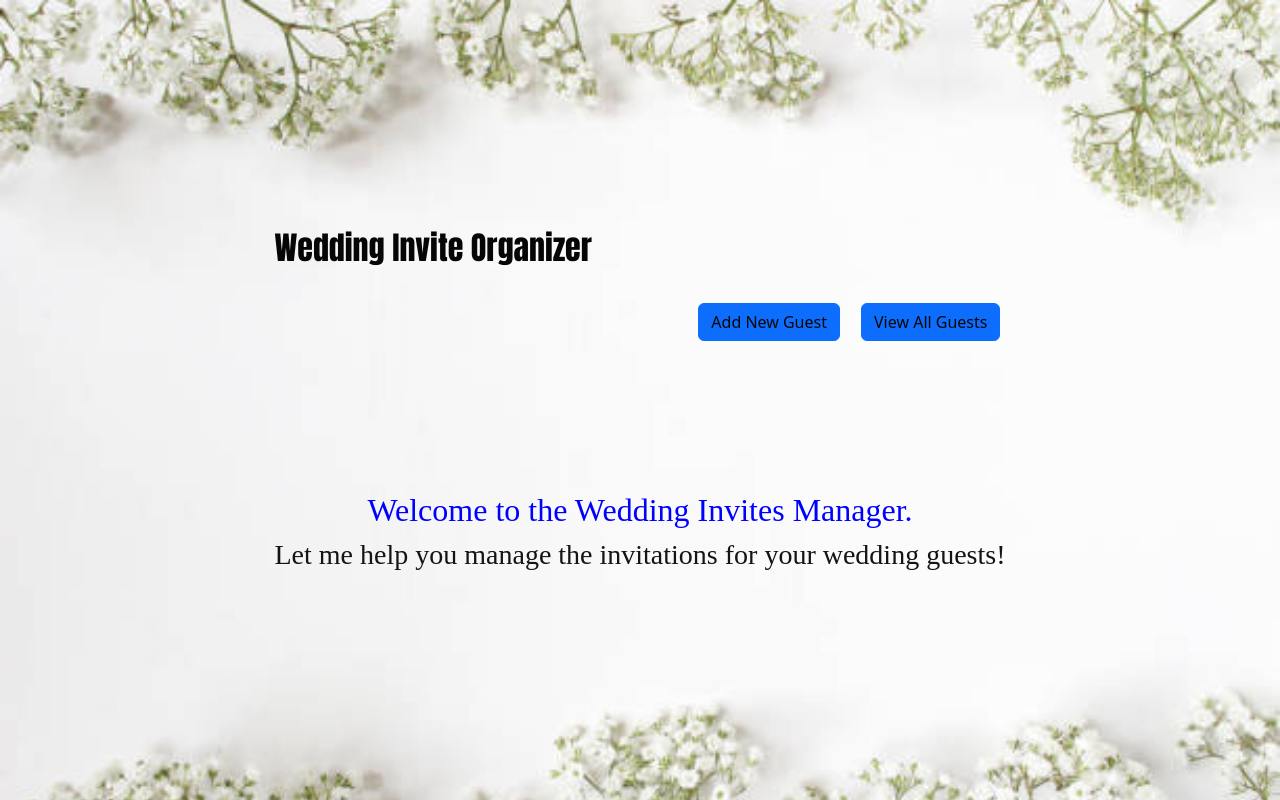
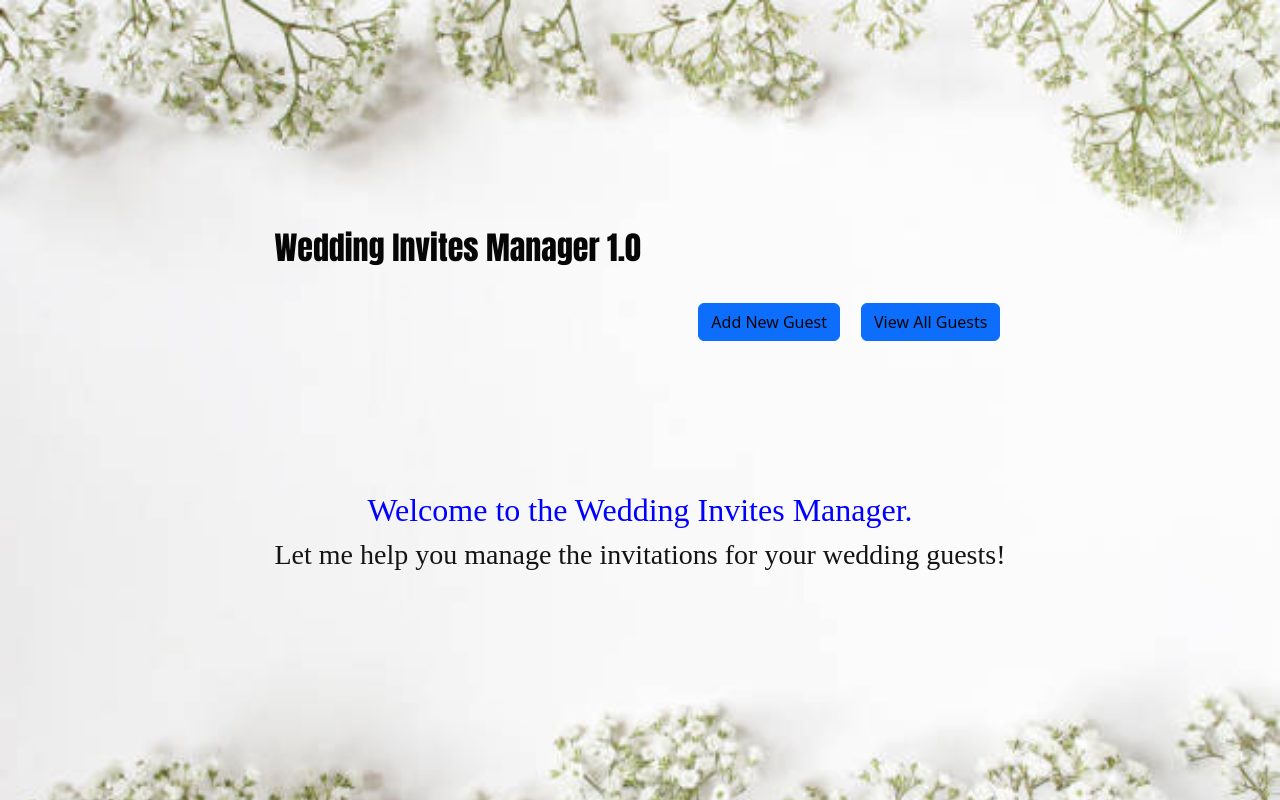
Before and after one commit to rboyce212/Wedding-Invitations-Manager, a React (Vite) app: page / in a window 1280 px wide. Built offline with nearby package versions, Linux system fonts and the light colour scheme; no server answers; a web font is replaced by a local one.

Commit message:
some style changes for buttons and headers

```diff
--- a/src/Components/NavBar.jsx
+++ b/src/Components/NavBar.jsx
@@ -6,7 +6,8 @@ export default function NavBar() {
       <header>
         <h2 className="navbar">
           <Link to="/">
-            Wedding Invite Organizer <link />
+            Wedding Invites Manager 1.0
+            <link />
           </Link>
         </h2>
         <div class="d-grid gap-2 d-md-flex justify-content-md-end">
@@ -21,12 +22,3 @@ export default function NavBar() {
     </nav>
   );
 }
-
-<div class="d-grid gap-2 d-md-flex justify-content-md-end">
-  <button class="btn btn-primary me-md-2" type="button">
-    Button
-  </button>
-  <button class="btn btn-primary" type="button">
-    Button
-  </button>
-</div>;
```
